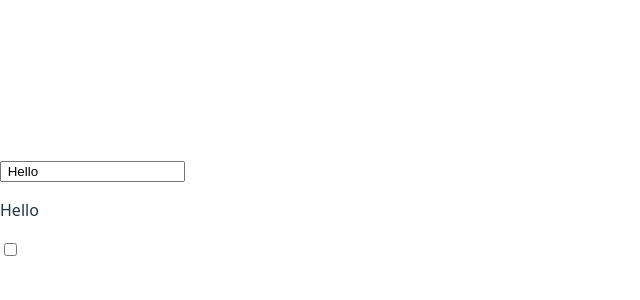
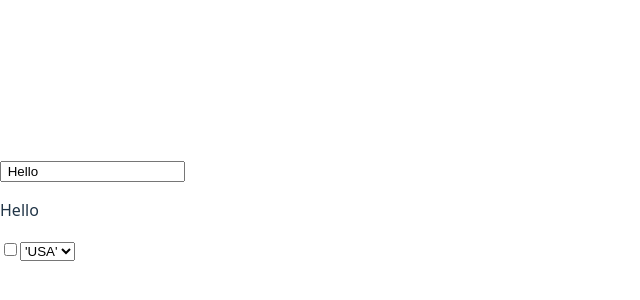
Before and after one commit to chjawadgill/react_practs, a React (Vite) app in the folder vite+react/: page / in a window 1280 px wide. Shown: the part 190-490 px from the top of the page, without its empty margins (0-640 px from the left). Built offline with nearby package versions, Linux system fonts and the light colour scheme.

Commit message:
added new multi option selection file

```diff
--- /dev/null
+++ b/vite+react/src/Mul.jsx
@@ -0,0 +1,18 @@
+import { useState } from 'react'
+
+
+
+
+function Multi() {
+    let [check, setCheck] = useState('')
+    return (
+            <select velue={check}
+                onChange={(e) => setCheck(e.target.lue)}>
+
+                <option velue='us'> 'USA'</option>
+                <option velue='uk'> UK </option>
+            </select>
+    )
+}
+
+export default Multi;
--- a/vite+react/src/main.jsx
+++ b/vite+react/src/main.jsx
@@ -3,10 +3,12 @@ import { createRoot } from 'react-dom/client'
 import './index.css'
 import App from './App.jsx'
 import Check from './Check.jsx'
+import Multi from './Mul.jsx'
 
 createRoot(document.getElementById('root')).render(
   <StrictMode>
     <App />
     <Check/>
+    <Multi/>
   </StrictMode>,
 )
```
